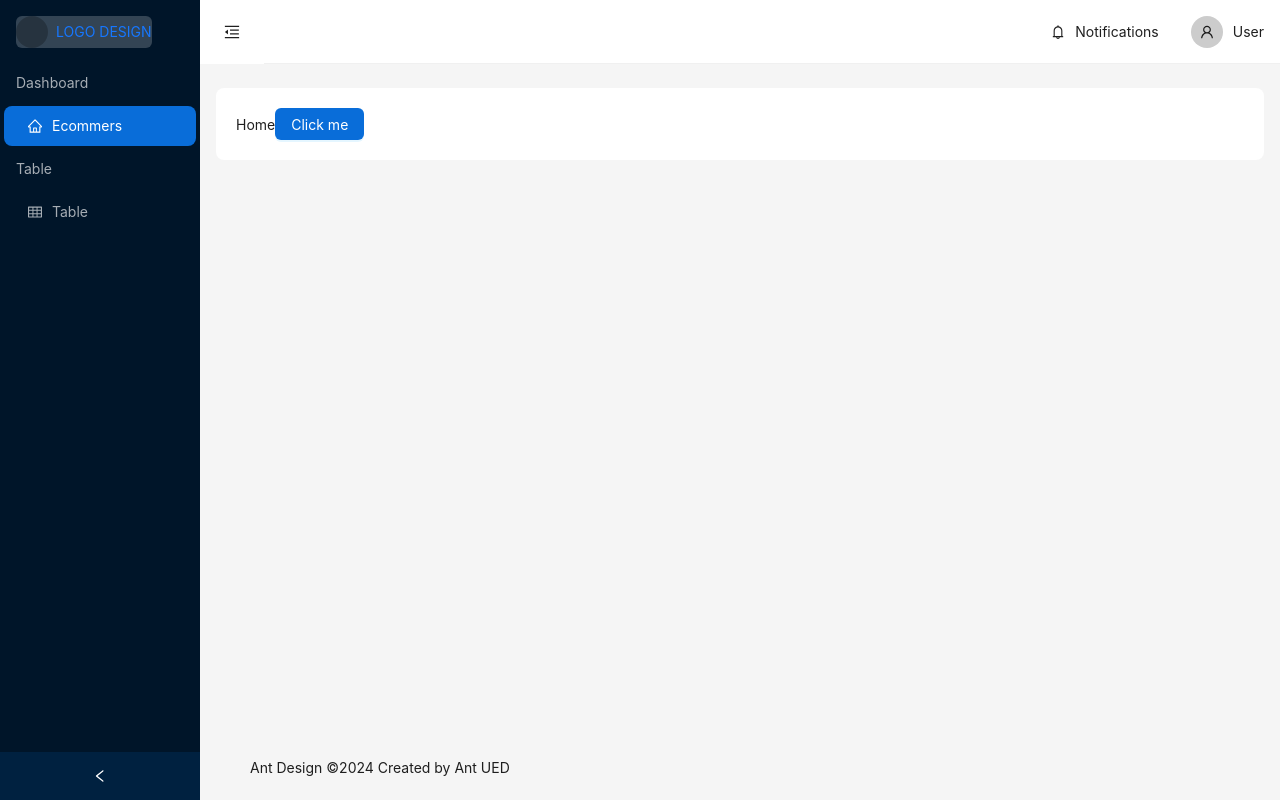
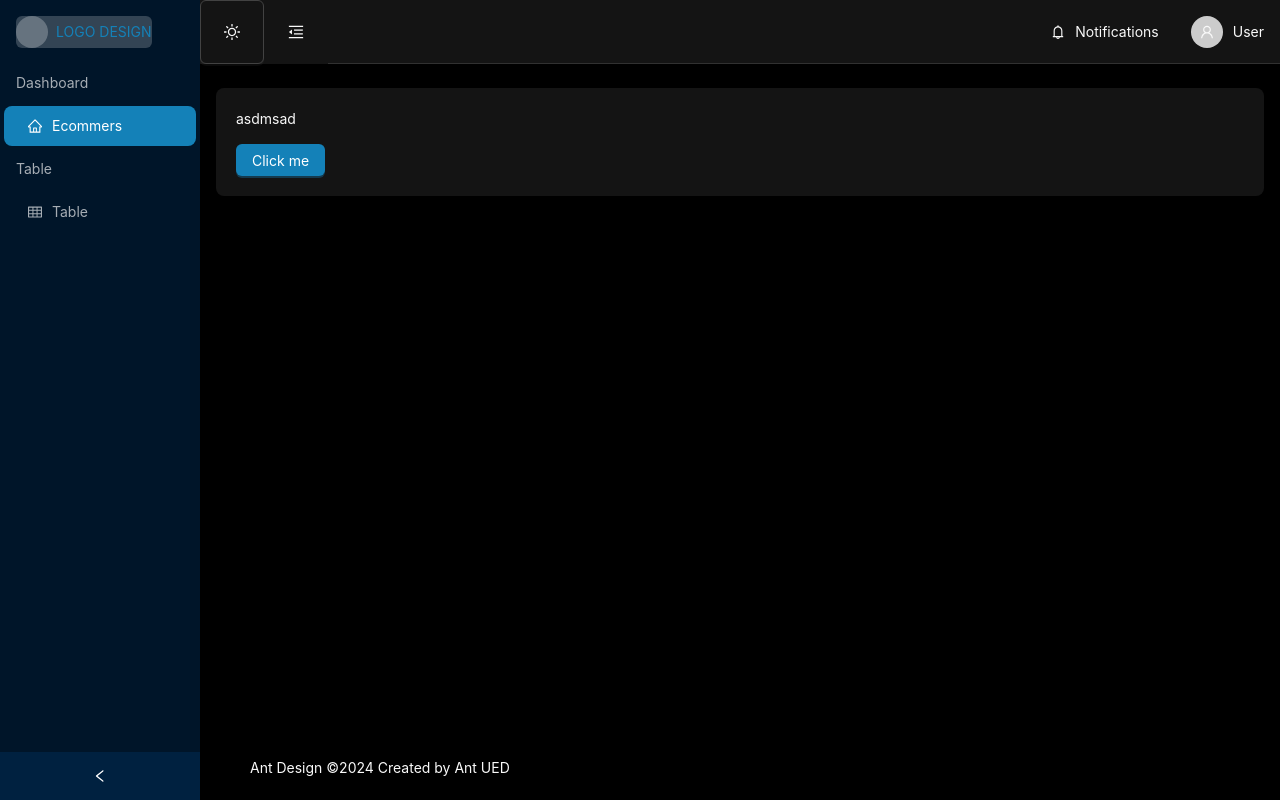
Before and after one commit to DalaviMoreshwar/dashboard-ant-design, a React (Create React App) app: page / in a window 1280 px wide. Built offline with nearby package versions, Linux system fonts and the light colour scheme.

Commit message:
added dark/light theme

```diff
--- a/src/App.js
+++ b/src/App.js
@@ -1,14 +1,18 @@
-import { theme } from "antd";
+import { useContext } from "react";
+import { ConfigProvider, theme } from "antd";
 import { RouterProvider, createBrowserRouter } from "react-router-dom";
 
 import "./App.css";
 import { Home, PageNotFound, Profile, Table } from "./pages";
 
 import RootLayout from "./components/RootLayout";
+import ThemeContext from "./context/ThemeContext";
 
-const { useToken } = theme;
+const { defaultAlgorithm, darkAlgorithm } = theme;
 
 function App() {
+  const { theme } = useContext(ThemeContext);
+
   const router = createBrowserRouter([
     {
       element: <RootLayout />,
@@ -20,11 +24,21 @@ function App() {
       ],
     },
   ]);
-  const { token } = useToken();
+
   return (
-    <div style={{ color: token.colorText }}>
+    <ConfigProvider
+      theme={{
+        algorithm: theme === "light" ? defaultAlgorithm : darkAlgorithm,
+        token: {
+          colorPrimary: "#1494d5",
+          colorInfo: "#1494d5",
+          colorText: theme === "light" ? "#111" : "#f9f9f9",
+          fontFamily: "Inter",
+        },
+      }}
+    >
       <RouterProvider router={router} />
-    </div>
+    </ConfigProvider>
   );
 }
 
--- a/src/components/RootLayout/HeaderComponent.jsx
+++ b/src/components/RootLayout/HeaderComponent.jsx
@@ -3,9 +3,13 @@ import {
   MenuFoldOutlined,
   UserOutlined,
   BellOutlined,
+  MoonOutlined,
+  SunOutlined,
 } from "@ant-design/icons";
-import { Avatar, Button, Layout, Menu, theme } from "antd";
+import { Avatar, Button, Layout, Menu, theme as T } from "antd";
+import { useContext } from "react";
 import { useNavigate } from "react-router-dom";
+import ThemeContext from "../../context/ThemeContext";
 
 const { Header } = Layout;
 
@@ -33,10 +37,10 @@ const items1 = [
 
 function HeaderComponent({ collapsed, setCollapsed }) {
   const navigate = useNavigate();
-
+  const { theme, toggleTheme } = useContext(ThemeContext);
   const {
     token: { colorBgContainer },
-  } = theme.useToken();
+  } = T.useToken();
 
   const handleNavClick = ({ key }) => {
     navigate(key);
@@ -50,6 +54,15 @@ function HeaderComponent({ collapsed, setCollapsed }) {
         padding: 0,
       }}
     >
+      <Button
+        icon={theme === "light" ? <MoonOutlined /> : <SunOutlined />}
+        onClick={toggleTheme}
+        style={{
+          fontSize: "16px",
+          width: 64,
+          height: 64,
+        }}
+      />
       <Button
         type="text"
         icon={collapsed ? <MenuUnfoldOutlined /> : <MenuFoldOutlined />}
--- /dev/null
+++ b/src/context/ThemeContext.jsx
@@ -0,0 +1,4 @@
+import { createContext } from "react";
+
+const ThemeContext = createContext([]);
+export default ThemeContext;
--- a/src/Theme.jsx
+++ b/src/context/ThemeProvider.jsx
@@ -1,28 +1,28 @@
-import React, { useEffect, createContext, useState } from "react";
-
-const ThemeContext = createContext();
+import React, { useEffect, useState } from "react";
+import ThemeContext from "./ThemeContext";
 
 const getTheme = () => {
   const theme = localStorage.getItem("theme");
-  // Default theme is taken as dark-theme
+  // Default theme is taken as dark
   if (!theme) {
-    localStorage.setItem("theme", "dark-theme");
-    return "dark-theme";
+    localStorage.setItem("theme", "dark");
+    return "dark";
   } else {
     return theme;
   }
 };
 
-const ThemeProvider = ({ children }) => {
+export default function ThemeProvider({ children }) {
   const [theme, setTheme] = useState(getTheme);
 
-  function toggleTheme() {
-    if (theme === "dark-theme") {
-      setTheme("light-theme");
+  const toggleTheme = () => {
+    if (theme === "dark") {
+      setTheme("light");
     } else {
-      setTheme("dark-theme");
+      setTheme("dark");
     }
-  }
+    // setTheme(theme === "light" ? "dark" : "light");
+  };
 
   useEffect(() => {
     const refreshTheme = () => {
@@ -36,13 +36,10 @@ const ThemeProvider = ({ children }) => {
     <ThemeContext.Provider
       value={{
         theme,
-        setTheme,
         toggleTheme,
       }}
     >
       {children}
     </ThemeContext.Provider>
   );
-};
-
-export { ThemeContext, ThemeProvider };
+}
--- a/src/index.js
+++ b/src/index.js
@@ -4,24 +4,15 @@ import "./index.css";
 import App from "./App";
 import reportWebVitals from "./reportWebVitals";
 import { ConfigProvider, theme } from "antd";
+import ThemeProvider from "./context/ThemeProvider";
 
 const root = ReactDOM.createRoot(document.getElementById("root"));
+
 root.render(
   <React.StrictMode>
-    <ConfigProvider
-      theme={{
-        algorithm: [theme.defaultAlgorithm],
-        token: {
-          // colorText: "#ccc",
-          colorPrimary: "#096dd9",
-          // colorBgTextActive: "#212121",
-          // colorBgLayout: "#212121", // background color
-          // colorBgContainer: "#141414",
-        },
-      }}
-    >
+    <ThemeProvider>
       <App />
-    </ConfigProvider>
+    </ThemeProvider>
   </React.StrictMode>
 );
 
--- a/src/pages/Home/index.jsx
+++ b/src/pages/Home/index.jsx
@@ -1,10 +1,12 @@
-import { Button } from "antd";
+import { Button, Typography } from "antd";
 import React from "react";
+
+const { Paragraph } = Typography;
 
 function Home() {
   return (
     <div>
-      Home
+      <Paragraph>asdmsad</Paragraph>
       <Button type="primary">Click me</Button>
     </div>
   );
```
